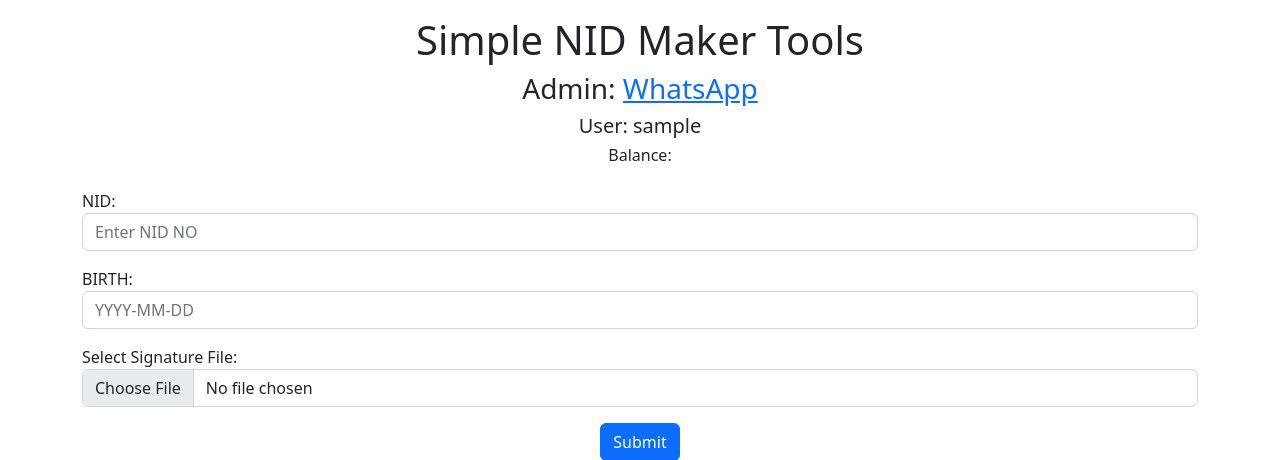
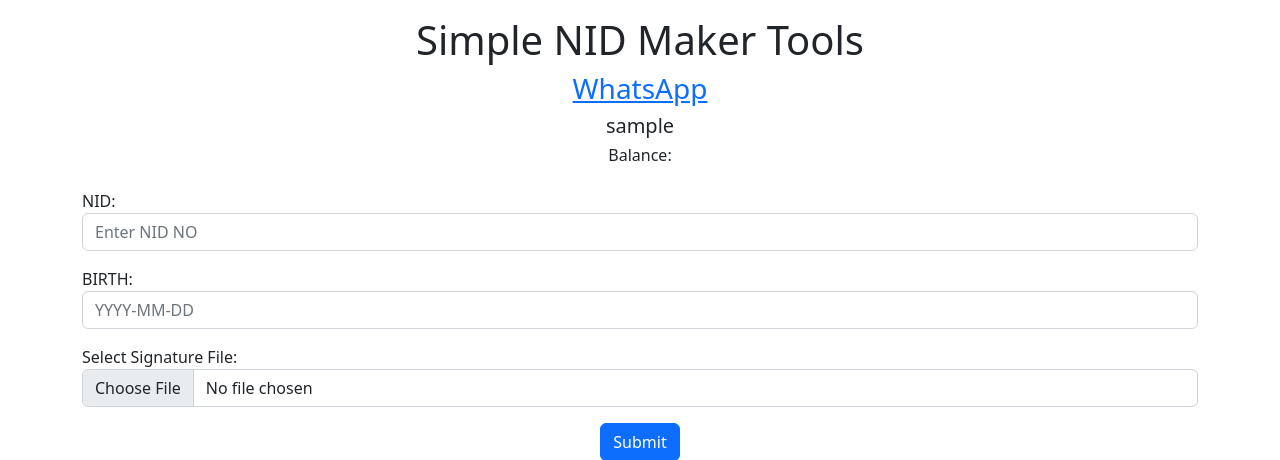
Before and after one commit to faysal505/flask, a Flask app: page / in a window 1280 px wide. Shown: the top 460 px of the page. Run offline with Flask 3, Linux system fonts and the light colour scheme; the visitor is signed in with stand-in values (Sample User, id 1).

Commit message:
Add files via upload

```diff
--- a/templates/home.html
+++ b/templates/home.html
@@ -14,8 +14,8 @@
   <div class="container mt-3">
     <div class="d-flex align-items-center flex-column">
       <h1>Simple NID Maker Tools</h2>
-      <h3>Admin: <a class="icon-link icon-link-hover text-center" href="https://chat.whatsapp.com/LA8I30HONFYBwy4UrNMJvM">WhatsApp</a></h3>
-      <h5>User: {{email}}</h6>
+      <h3><a class="icon-link icon-link-hover text-center" href="https://chat.whatsapp.com/LA8I30HONFYBwy4UrNMJvM">WhatsApp</a></h3>
+      <h5>{{email}}</h6>
         <h6>Balance: </h6>
     </div>
     <form action="/results" method="post" enctype="multipart/form-data">
```
